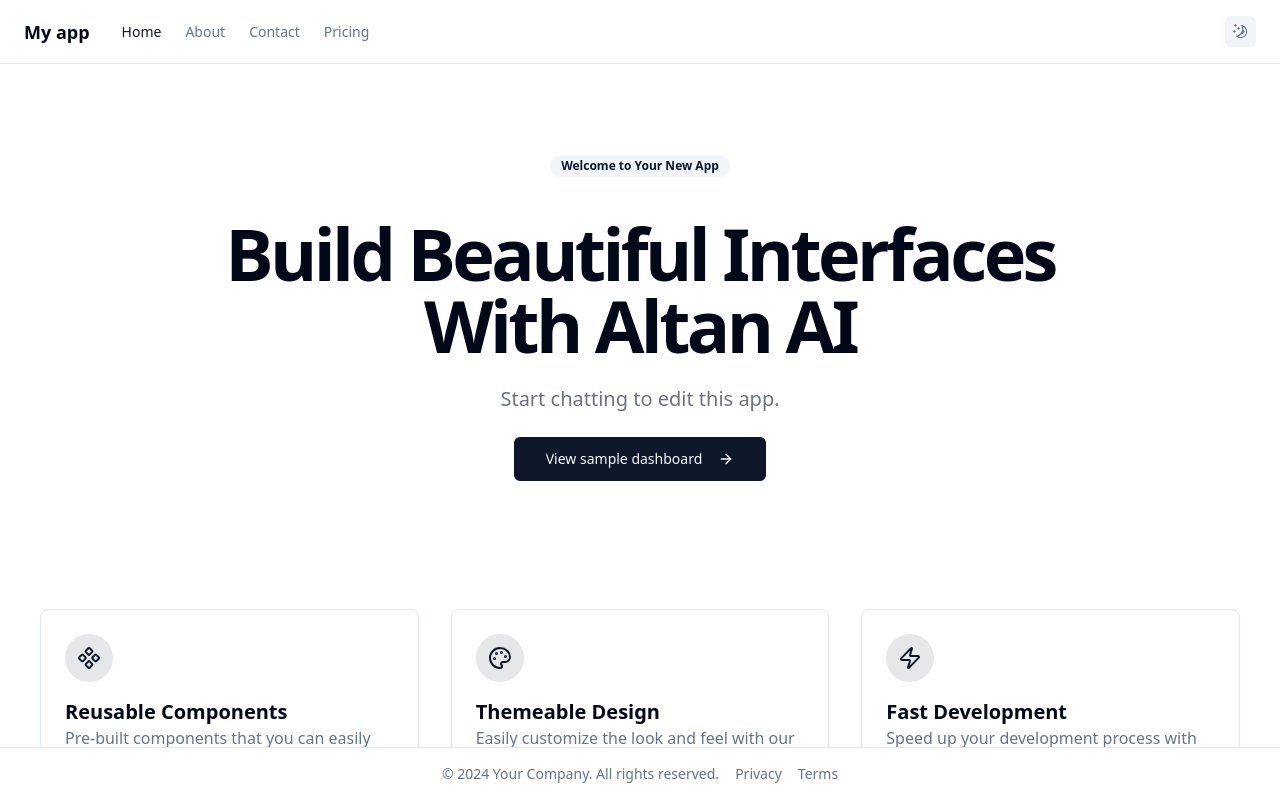
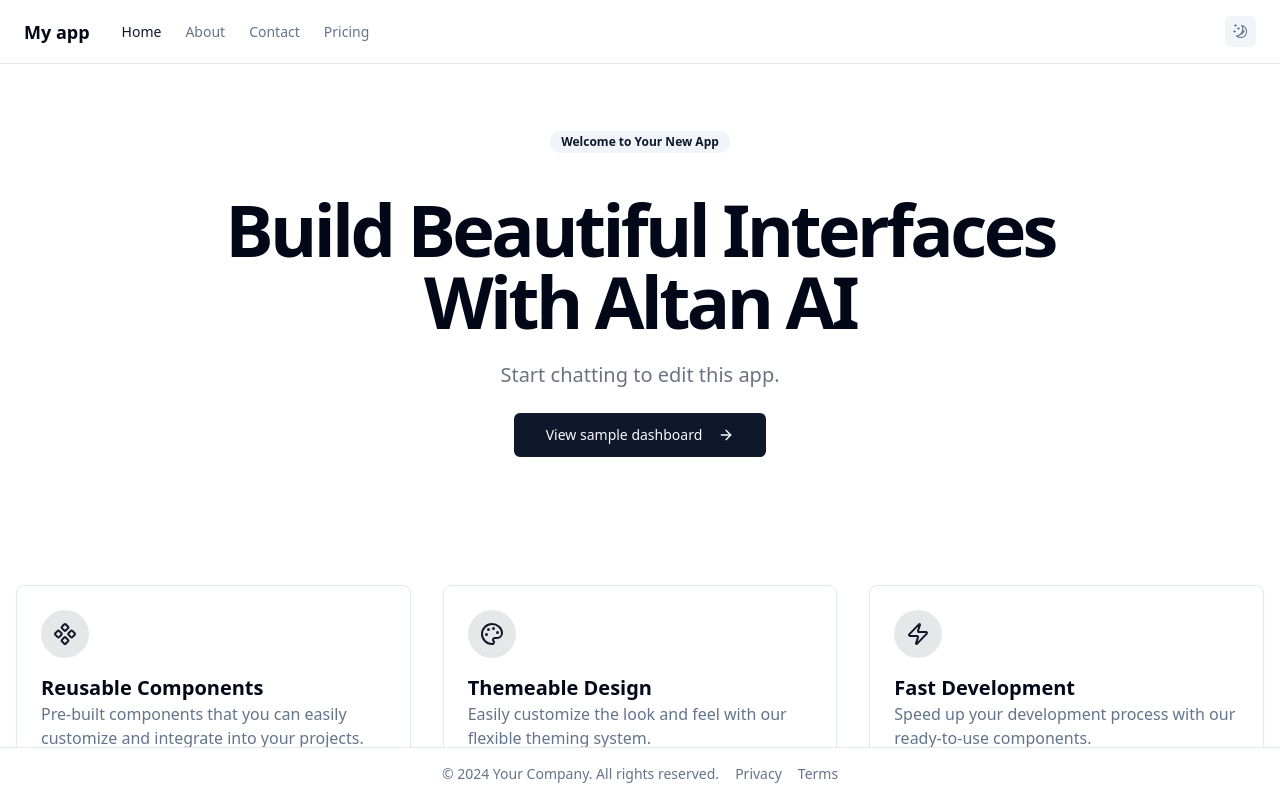
Before and after one commit to altanlabs/vite-react, a React (Vite) app: page / in a window 1280 px wide. Built offline with nearby package versions, Linux system fonts and the light colour scheme; what @radix-ui/themes would draw is missing.

Commit message:
Update layout.tsx

```diff
--- a/src/layout.tsx
+++ b/src/layout.tsx
@@ -226,7 +226,7 @@
         )}
 
         {/* Main Content Area */}
-        <main className="flex-1 overflow-auto p-6 bg-background">
+        <main className="flex-1 overflow-auto bg-background">
           <Outlet />
         </main>
 
```
